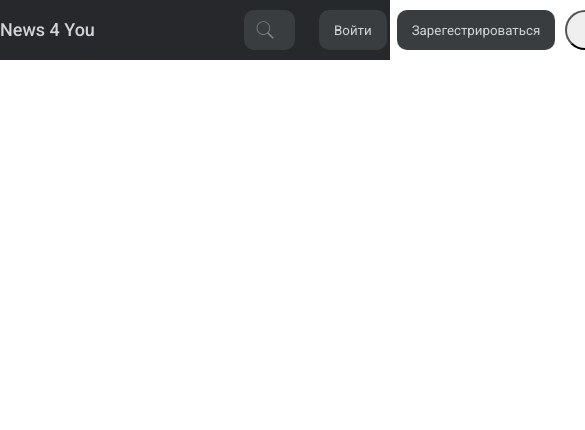
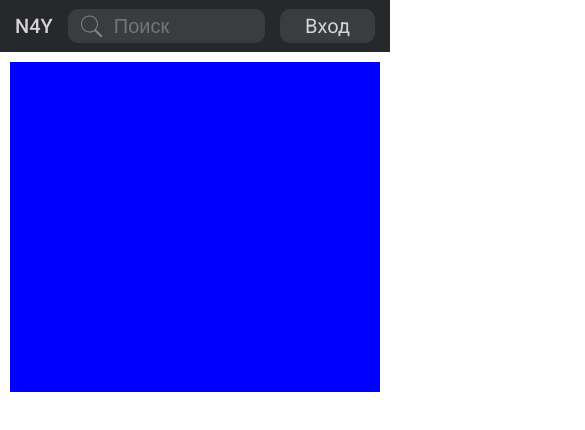
Before and after one commit to lagarcee/newshub, a plain HTML site: page index.html in a window 390 px wide. Shown: the whole page, 585 px wide, since content can reach past the window. Drawn offline with Linux system fonts and the light colour scheme.

Commit message:
добавила: header, адаптивность

```diff
--- a/index.html
+++ b/index.html
@@ -6,6 +6,8 @@
     <meta charset="UTF-8">
     <meta name="viewport" content="width=device-width, initial-scale=1.0">
     <title>Document</title>
+    <meta name="theme-color" content="#26282B" media="(prefers-color-scheme: light)">
+    <meta name="theme-color" content="#26282B" media="(prefers-color-scheme: dark)">
     <link rel="preconnect" href="https://fonts.googleapis.com">
     <link rel="preconnect" href="https://fonts.gstatic.com" crossorigin>
     <link
@@ -14,20 +16,43 @@
 </head>
 
 <body>
-    <header>
+    <header class="header">
         <div class="container">
             <div class="header-left">
-                <span class="logo">News 4 You</span>
+                <a class="logo" href="/">News 4 You</a>
             </div>
             <div class="header-search">
-                <img class="svg" src="img/icon-search.svg">
-                <input id="search-input" placeholder="Поиск" size="32">
+                <div class="header-left-inner">
+                    <a class="logo" href="/">N4Y</a>
+                </div>
+                <div class="header-search-inner">
+                    <img class="svg" src="img/icon-search.svg">
+                    <input id="search-input" placeholder="Поиск" size="32">
+                </div>
+
+                <div class="header-right-search">
+                    <button class="btn-auth">Вход</button>
+                    <!-- <div class="account"></div> -->
+                </div>
             </div>
             <div class="header-right">
-                <button class="btn-auth">Войти</button>
-                <button class="btn-auth">Зарегестрироваться</button>
-                <button class="btn-account"></button>
+                <button class="btn-auth">Вход</button>
+                <button class="btn-auth">Регистрация</button>
+                <!-- <div class="account"></div> -->
             </div>
         </div>
+
     </header>
+    <section class="main">
+        <div class="container">
+            <div class="sidebar">
+                <a class="sidebar-btn">Свежее</a>
+                <a class="sidebar-btn">Свежее</a>
+                <a class="sidebar-btn">Свежее</a>
+            </div>
+            <div class="content">
+
+            </div>
+        </div>
+    </section>
 </body>
--- a/style.css
+++ b/style.css
@@ -6,53 +6,71 @@
 
 body {
     font-family: "Roboto", sans-serif;
+    min-width: 360px;
 }
 
 :root {
-    --dark-gray: #26282B;
+    --main-dark-gray: #26282B;
+    --main-text-light-gray: #D4D4D4;
+    --light-gray: #393D40;
 }
 
-header {
-    height: 60px;
-    background-color: var(--dark-gray);
+.header {
+    height: 80px;
+    background-color: var(--main-dark-gray);
     width: 100%;
     display: flex;
-    flex-direction: row;
+    /* flex-direction: row; */
     align-items: center;
 }
 
-header .container {
+.header .container {
+    left: -110px;
     gap: 24px;
+    position: relative;
 }
 
 .container {
     width: 100%;
-    max-width: 884px;
+    max-width: 914px;
     margin: 0 auto;
     display: flex;
     justify-content: space-between;
+    padding: 0 15px;
 }
 
 .header-search {
+    max-width: 640px;
     width: 100%;
     align-items: center;
-    background-color: #393D40;
+    /* background-color: var(--light-gray); */
+    height: 52px;
+    display: flex;
+    gap: 15px;
+    flex-direction: row;
+    justify-content: center;
+}
+
+.header-search-inner {
+    width: 100%;
+    align-items: center;
+    background-color: var(--light-gray);
     border-radius: 10px;
     padding-left: 11px;
-    height: 40px;
+    height: 52px;
     display: flex;
-    flex-direction: row;
-    justify-content: center;
+    /* justify-content: center;  */
 }
 
 .svg {
     display: block;
     color: #858585;
-    width: 20px;
-    height: 20px;
+    width: 25px;
+    height: 25px;
+    line-height: 52px;
     fill: currentColor;
     transition: all .3s ease;
-
+    user-select: none;
 }
 
 .svg:hover {
@@ -61,60 +79,201 @@ header .container {
 }
 
 #search-input {
+    display: block;
     width: 100%;
     height: 100%;
-    padding: 10px;
+    padding: 0 20px 0 10px;
     background-color: transparent;
     color: white;
     border: none;
     box-shadow: none;
     outline: none;
-    font-size: 16px;
+    font-size: 20px;
 }
 
+#search-input::placeholder {
+    font-size: 20px;
+}
 
 .header-right {
     display: flex;
+    height: 52px;
+    justify-content: space-between;
+    background-color: transparent;
+    position: absolute;
+    right: -300px;
+}
+
+.header-right-search {
     align-items: center;
-    margin-left: 15px;
-    height: 40px;
-    margin-left: auto;
+    display: block;
+    height: 52px;
     background-color: transparent;
+    display: none;
 }
 
 button {
     font-family: inherit;
+    font-size: 20px;
 }
 
 .btn-auth {
-    background-color: #393D40;
-    color: rgb(212, 212, 212);
+    background-color: var(--light-gray);
+    color: var(--main-text-light-gray);
     width: auto;
-    height: 40px;
+    height: 52px;
     border-radius: 10px;
-    padding-left: 15px;
-    padding-right: 15px;
-    margin-right: 10px;
+    padding-left: 25px;
+    padding-right: 25px;
     border: none;
     cursor: pointer;
 }
 
-.btn-account {
-    height: 40px;
-    width: 40px;
+.btn-auth+.btn-auth {
+    margin-left: 24px;
+}
+
+.account {
+    height: 52px;
+    width: 52px;
     border-radius: 50%;
+    background-color: #858585;
 }
 
 .header-left {
     min-width: 220px;
-    height: 40px;
+    height: 52px;
     display: flex;
     justify-content: start;
-    line-height: 40px;
+    line-height: 52px;
 }
 
 .logo {
+    user-select: none;
     font-weight: 500;
-    font-size: 18px;
-    color: rgb(212, 212, 212);
+    font-size: 25px;
+    color: var(--main-text-light-gray);
+    text-decoration: none;
 }
+
+.main {
+    height: 100%;
+}
+
+.main .container {
+    padding-top: 25px;
+    left: -110px;
+    gap: 24px;
+    position: relative;
+}
+
+.sidebar {
+    background-color: aqua;
+    height: 330px;
+    width: 220px;
+}
+
+.sidebar-btn {
+    display: block;
+    line-height: 46px;
+    width: 220px;
+    border-radius: 10px;
+    font-size: 16px;
+    color: var(--main-text-light-gray);
+    background-color: var(--light-gray);
+    padding-left: 12px;
+    text-align: start;
+
+}
+
+.sidebar-btn+.sidebar-btn {
+    margin-top: 15px;
+}
+
+.content {
+    background-color: blue;
+    width: 640px;
+    height: 330px;
+}
+
+.header-left-inner {
+    display: none;
+}
+
+@media screen and (max-width: 1370px) {
+    .header-right-search {
+        display: flex;
+    }
+
+    .header-right {
+        display: none;
+    }
+
+    .header .container {
+        left: 0;
+    }
+
+    .main .container {
+        left: 0;
+    }
+}
+
+@media screen and (max-width: 960px) {
+    .sidebar {
+        display: none;
+    }
+
+    .content {
+        padding: 0;
+    }
+
+    .header-left {
+        display: none;
+    }
+
+    .main .container {
+        justify-content: center;
+        /* padding-top: 10px; */
+        padding: 10px 10px;
+    }
+
+    .header .container {
+        justify-content: center;
+    }
+
+    .header {
+        height: 52px;
+    }
+
+    .header-left-inner {
+        /* max-width: 132px; */
+        /* width: 100%; */
+        display: block;
+    }
+
+    .logo {
+        font-size: 20px;
+        font-weight: 500;
+    }
+
+    .header-right-search {
+        height: 34px;
+    }
+
+    .header-search-inner {
+        height: 34px;
+    }
+
+    .btn-auth {
+        height: 34px;
+    }
+
+}
+
+@media screen and (max-width: 375px) {
+    .main .container {
+        padding: 0 0;
+        padding-top: 0;
+    }
+
+}
```
